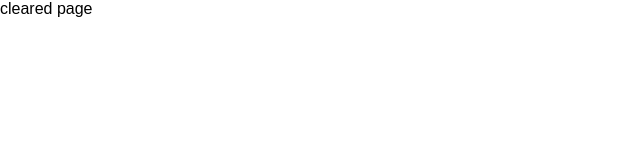
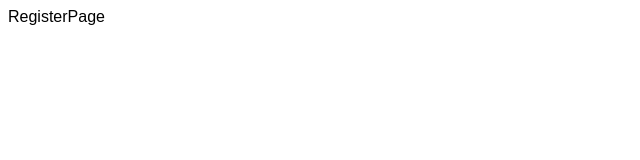
Before and after one commit to ZUBOV-ILLIA/authorization-redux-toolkit, a React (Create React App) app: page /register in a window 1280 px wide. Shown: the top 160 px of the page, without its empty margins (0-640 px from the left). Built offline with nearby package versions, Linux system fonts and the light colour scheme.

Commit message:
added routes and new pages

```diff
--- a/src/App.js
+++ b/src/App.js
@@ -1,10 +1,16 @@
 import './App.css';
+import {Switch, Route} from 'react-router-dom';
+import { HomePage } from 'Pages/HomePage';
+import { RegisterPage } from 'Pages/RegisterPage';
+import { LoginPage } from 'Pages/LoginPage';
 
 function App() {
   return (
-    <>
-      cleared page
-    </>
+    <Switch>
+      <Route exact path='/' component={HomePage} />
+      <Route exact path='/login' component={LoginPage} />
+      <Route exact path='/register' component={RegisterPage} />
+    </Switch>
   );
 }
 
--- /dev/null
+++ b/src/Pages/HomePage.js
@@ -0,0 +1,7 @@
+import React from 'react'
+
+export const HomePage = () => {
+  return (
+    <div>HomePage</div>
+  )
+}
--- /dev/null
+++ b/src/Pages/LoginPage.js
@@ -0,0 +1,7 @@
+import React from 'react'
+
+export const LoginPage = () => {
+  return (
+    <div>LoginPage</div>
+  )
+}
--- /dev/null
+++ b/src/Pages/RegisterPage.js
@@ -0,0 +1,7 @@
+import React from 'react'
+
+export const RegisterPage = () => {
+  return (
+    <div>RegisterPage</div>
+  )
+}
--- a/src/index.css
+++ /dev/null
@@ -1,13 +0,0 @@
-body {
-  margin: 0;
-  font-family: -apple-system, BlinkMacSystemFont, 'Segoe UI', 'Roboto', 'Oxygen',
-    'Ubuntu', 'Cantarell', 'Fira Sans', 'Droid Sans', 'Helvetica Neue',
-    sans-serif;
-  -webkit-font-smoothing: antialiased;
-  -moz-osx-font-smoothing: grayscale;
-}
-
-code {
-  font-family: source-code-pro, Menlo, Monaco, Consolas, 'Courier New',
-    monospace;
-}
--- a/src/index.js
+++ b/src/index.js
@@ -1,17 +1,13 @@
 import React from 'react';
 import ReactDOM from 'react-dom/client';
-import './index.css';
 import App from './App';
-import reportWebVitals from './reportWebVitals';
+import { BrowserRouter } from 'react-router-dom';
 
 const root = ReactDOM.createRoot(document.getElementById('root'));
 root.render(
   <React.StrictMode>
-    <App />
+    <BrowserRouter>
+      <App />
+     </BrowserRouter>
   </React.StrictMode>
 );
-
-// If you want to start measuring performance in your app, pass a function
-// to log results (for example: reportWebVitals(console.log))
-// or send to an analytics endpoint. Learn more: https://bit.ly/CRA-vitals
-reportWebVitals();
```
